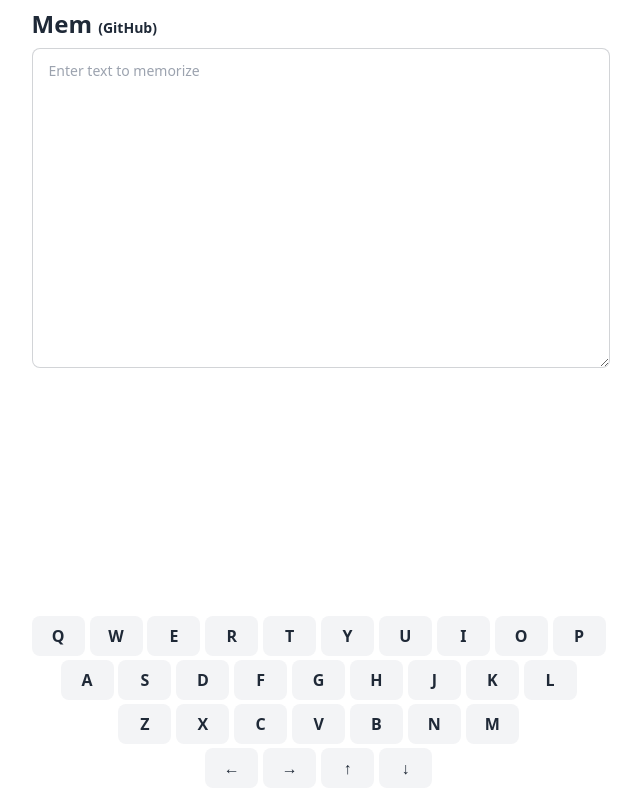
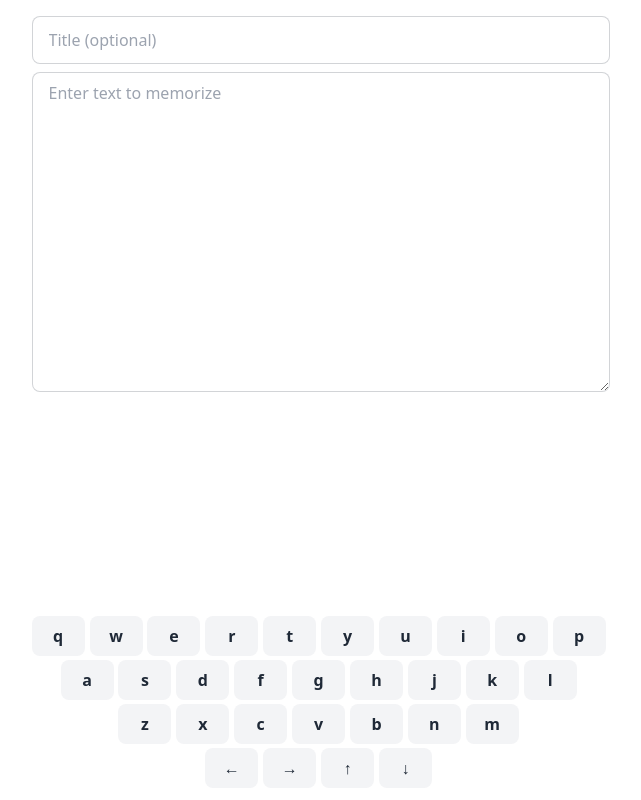
Before and after one commit to jeffbaumes/mem, a Vue app: page / in a window 1280 px wide. Shown: the whole page, without its empty margins (319-960 px from the left). Built offline with nearby package versions, Linux system fonts and the light colour scheme.

Commit message:
add title option

```diff
--- a/src/App.vue
+++ b/src/App.vue
@@ -18,6 +18,7 @@ type Word = {
 
 const words = ref<Word[]>([]);
 const text = ref('');
+const title = ref('');
 const started = ref(false);
 const keys = ref<string[]>(['qwertyuiop', 'asdfghjkl', 'zxcvbnm', '←→↑↓']);
 const mainContentRef = ref<HTMLElement | null>(null);
@@ -106,7 +107,7 @@ const handleKeyDown = (event: KeyboardEvent) => {
 const updateURLWithText = () => {
   const gzippedText = pako.gzip(text.value);
   const base64Text = btoa(String.fromCharCode(...new Uint8Array(gzippedText)));
-  const newUrl = `${window.location.pathname}?q=${encodeURIComponent(base64Text)}`;
+  const newUrl = `${window.location.pathname}?q=${encodeURIComponent(base64Text)}&title=${encodeURIComponent(title.value)}`;
   if (window.location.href !== window.location.origin + newUrl) {
     window.history.pushState({ path: newUrl }, '', newUrl);
   }
@@ -125,6 +126,10 @@ const updateTextWithURL = () => {
     } catch (e) {
       console.error('Error inflating data:', e);
     }
+  }
+  const titleValue = queryParams.get('title');
+  if (titleValue !== null) {
+    title.value = titleValue;
   }
 };
 
@@ -163,6 +168,9 @@ onMounted(() => {
   window.addEventListener('keydown', handleKeyDown);
   window.addEventListener('popstate', updateTextWithURL);
   updateTextWithURL();
+  if (text.value.length > 0) {
+    start();
+  }
 });
 
 onBeforeUnmount(() => {
@@ -175,7 +183,7 @@ onBeforeUnmount(() => {
 <template>
   <div class="container mx-auto p-2 flex flex-col h-screen max-w-prose">
     <header>
-      <div class="text-2xl font-bold mb-2">Mem <a class="text-sm" href="https://github.com/jeffbaumes/mem">(GitHub)</a></div>
+      <div class="text-2xl font-bold mb-2">{{ title }}</div>
       <div v-if="!started">
         <button class="btn btn-sm mr-2 mb-2" v-if="text.length > 0" @click="start()">Start memorizing</button>
         <button class="btn btn-sm mr-2 mb-2" v-if="text.length > 0" @click="updateURLWithText()">Save in URL to bookmark or share</button>
@@ -185,14 +193,16 @@ onBeforeUnmount(() => {
           <button class="btn btn-sm mr-2 mb-2" @click="stop()">Back</button>
           <button class="btn btn-sm mr-2 mb-2" @click="words.forEach((word) => word.state = WordState.Hidden)">Start over</button>
         </div>
-        <div>{{ countState(WordState.Correct) }} of {{ countState(WordState.Correct) + countState(WordState.Incorrect) }} correct, {{ words.length }} total
+        <div class="font-bold text-sm mb-2">
+          {{ countState(WordState.Correct) }} of {{ countState(WordState.Correct) + countState(WordState.Incorrect) }} correct, {{ words.length }} total
           <span v-if="countState(WordState.Correct) === words.length" class="ml-1">🎉</span>
         </div>
       </div>
     </header>
     <main class="flex-1 overflow-y-auto" ref="mainContentRef">
       <div v-if="!started">
-        <textarea v-model="text" class="textarea textarea-bordered w-full h-80" placeholder="Enter text to memorize"></textarea>
+        <input v-model="title" class="input input-bordered w-full mb-2" placeholder="Title (optional)">
+        <textarea v-model="text" class="textarea textarea-bordered w-full h-80 text-base" placeholder="Enter text to memorize"></textarea>
       </div>
       <div v-else>
         <span v-if="words.reduce((prev, word) => word.state !== WordState.Hidden ? prev + 1 : prev, 0) > 0" v-for="word, ind in words" :key="ind">
@@ -201,14 +211,14 @@ onBeforeUnmount(() => {
           <br v-if="word.state !== WordState.Hidden && word.paragraphBreak">
         </span>
         <span v-else>
-          <div>Instructions: Type the first letter of each word. Arrow keys advance words or sentences.</div>
+          <div class="italic">Instructions: Type the first letter of each word. Arrow keys advance words or sentences.</div>
         </span>
       </div>
     </main>
     <footer class="touch-manipulation">
       <div v-for="line in keys" class="flex justify-center w-full mb-1">
         <div style="width: 10%" v-for="key in line">
-          <button class="bg-gray-100 w-11/12 rounded-btn flex align-center justify-center py-2 font-bold" @click="handleKey(key)">{{ key.toLocaleUpperCase() }}</button>
+          <button class="bg-gray-100 w-11/12 rounded-btn flex align-center justify-center py-2 font-bold" @click="handleKey(key)">{{ key }}</button>
         </div>
       </div>
     </footer>
```
